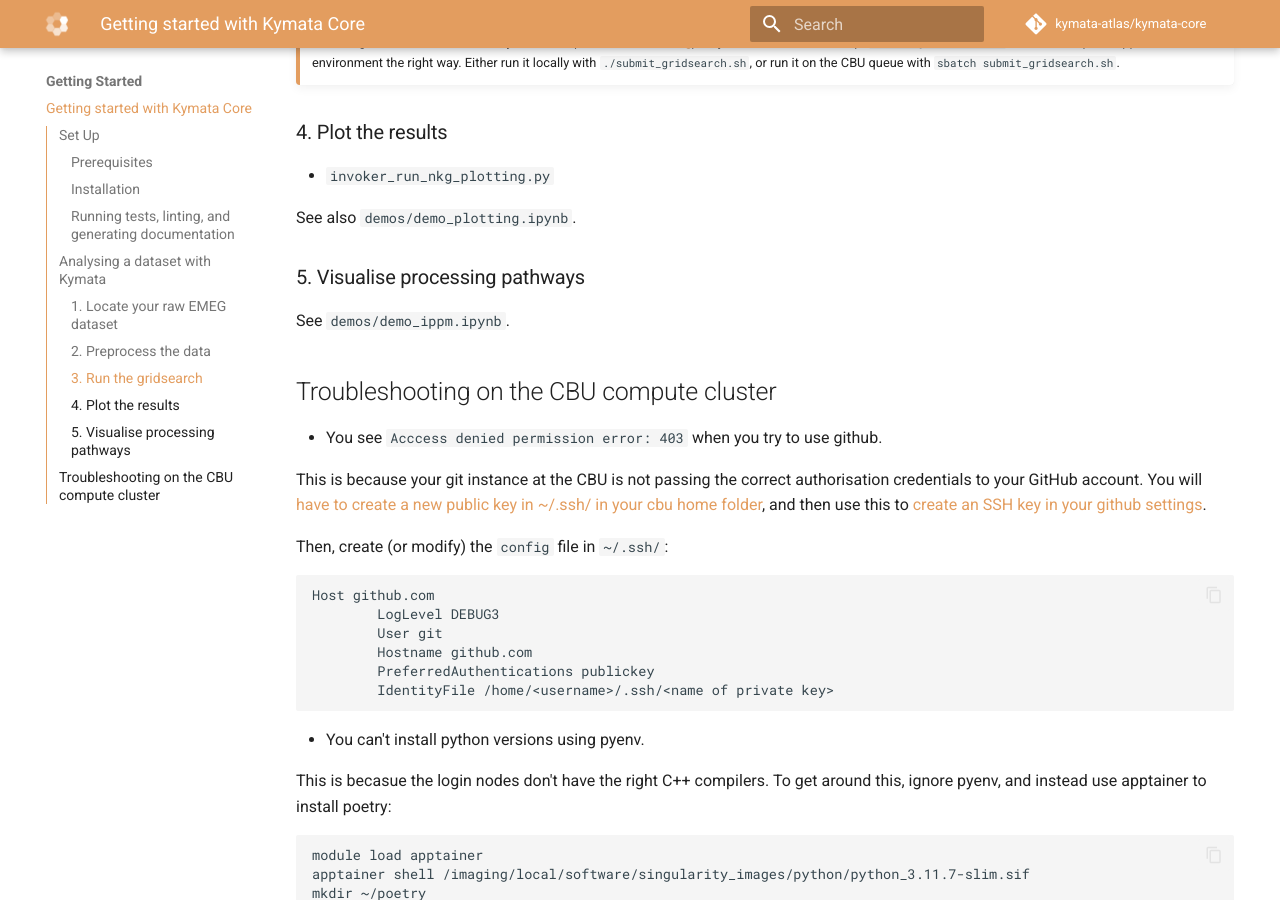
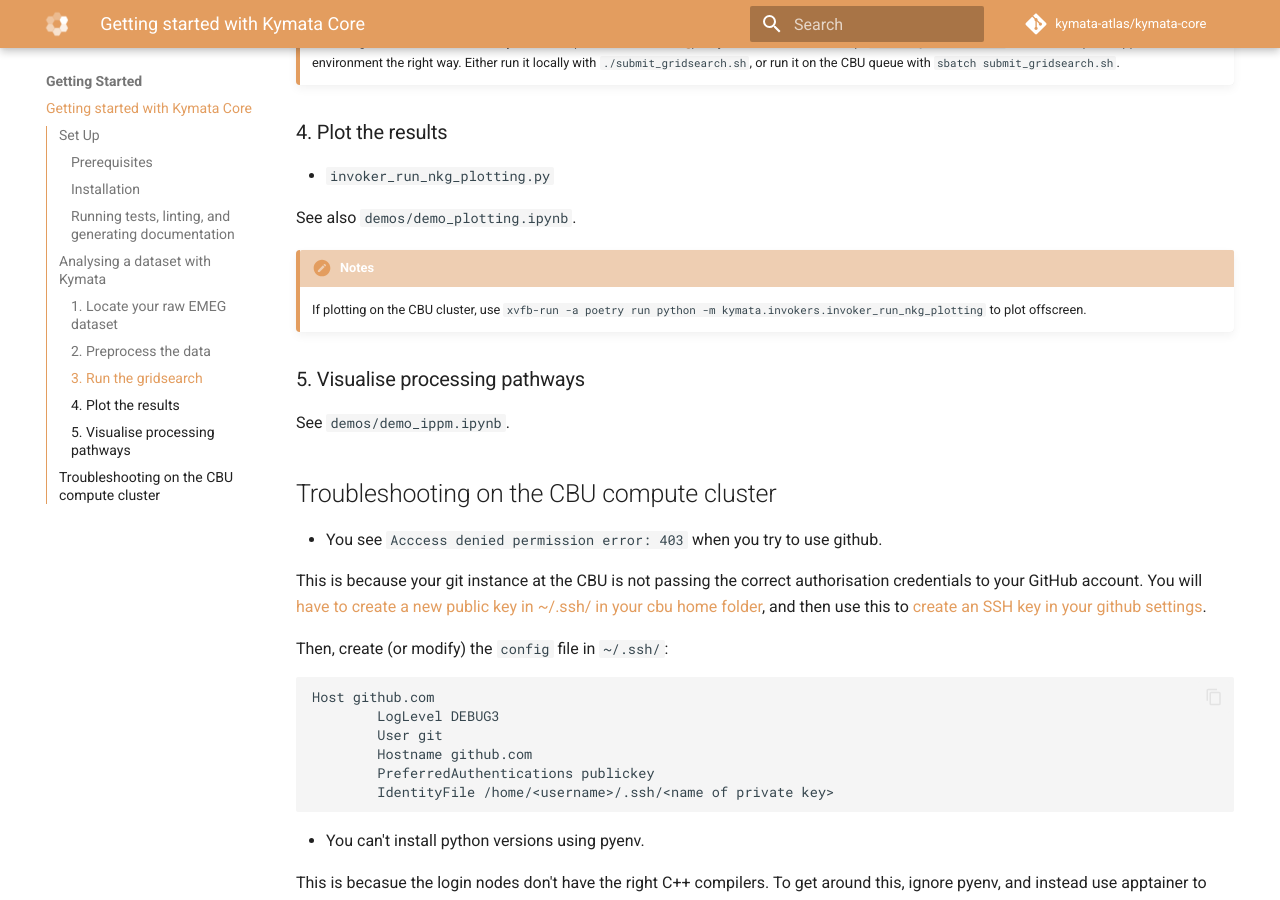
Before and after one commit to kymata-atlas/kymata-core, an MkDocs documentation site: the page built from docs/getting-started.md, in a window 1280 px wide and 900 px high, scrolled down 2705 px. Built offline with MkDocs 1.6.1 and Material for MkDocs 9.7.7, drawn with Linux system fonts in a browser that asks for light colours; comment, search, counter and statistics services are not loaded.

Commit message:
Updates docs with instructions to plot on the CBU cluster

```diff
--- a/docs/getting-started.md
+++ b/docs/getting-started.md
@@ -113,6 +113,10 @@ This will output a `.nkg` file, which can then be loaded (see `demos/demo_save_l
 
 See also `demos/demo_plotting.ipynb`.
 
+!!! notes
+
+    If plotting on the CBU cluster, use `xvfb-run -a poetry run python -m kymata.invokers.invoker_run_nkg_plotting` to plot offscreen.
+
 ### 5. Visualise processing pathways
 
 See `demos/demo_ippm.ipynb`.
```
